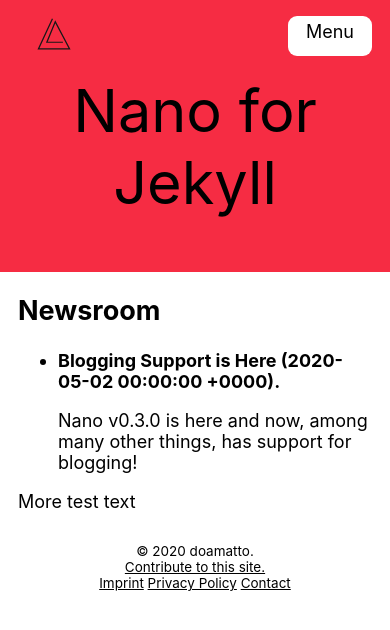
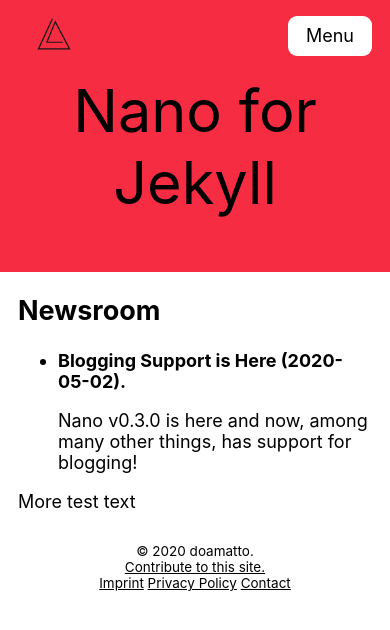
Before and after one commit to fossabot/nano, a Jekyll site: the page built from newsroom.md, in a window 390 px wide. Shown: the top 630 px of the page. Built offline with Jekyll 4.4.1, drawn with Linux system fonts in a browser that asks for light colours; some web fonts are replaced.

Commit message:
Dates for blogging to ISO

```diff
--- a/_layouts/newsroom.html
+++ b/_layouts/newsroom.html
@@ -9,7 +9,7 @@ layout: default
     <ul>
         {% for post in site.posts %}
             <li>
-              <p><a class="newsText" href="{{ post.url }}"><b>{{ post.title }} ({{ post.date }}).</b></a> {{ post.excerpt }}</p>
+              <p><a class="newsText" href="{{ post.url }}"><b>{{ post.title }} ({{ post.date | date: "%Y-%m-%d"}}).</b></a> {{ post.excerpt }}</p>
             </li>
         {% endfor %}
     </ul>
--- a/_layouts/post.html
+++ b/_layouts/post.html
@@ -6,7 +6,7 @@ layout: default
 
 <div class="container">
     <h2>{{ page.title }}</h2>
-    <h3>{{ post.author }} - {{page.date}}</h3>
+    <h3>{{ post.author }} - {{page.date | date: "%Y-%m-%d"}}</h3>
     {{ content }}
 </div>
 
--- a/_sass/_theme.scss
+++ b/_sass/_theme.scss
@@ -36,7 +36,7 @@
     .lbl-toggle {
         display: block !important;
         border-radius: 1vh;
-        padding: .25em 1em .25em 1em;
+        padding: 1vh 2vh 1vh 2vh;
         text-decoration: none;
         transition: color 500ms;
     }
```
